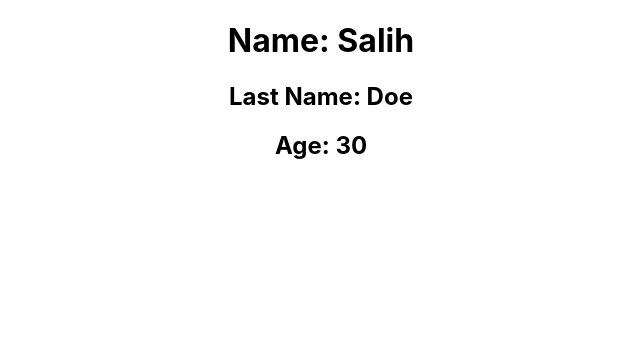
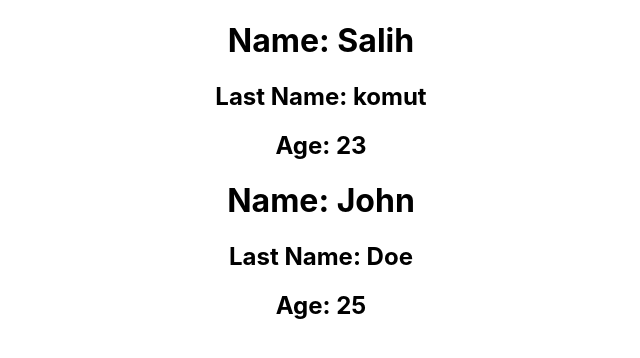
Before and after one commit to salih6141/MovieSearch, a React (Create React App) app: page / in a window 1280 px wide. Shown: the top 358 px of the page, without its empty margins (319-959 px from the left). Built offline with nearby package versions, Linux system fonts and the light colour scheme.

Commit message:
react components with props testing

```diff
--- a/src/App.js
+++ b/src/App.js
@@ -4,8 +4,8 @@ const Person = (props) => {
   return (
     <>
       <h1>Name: {props.name}</h1>
-      <h2>Last Name: Doe</h2>
-      <h2>Age: 30</h2>
+      <h2>Last Name: {props.lastName}</h2>
+      <h2>Age: {props.age}</h2>
     </>
   )
 }
@@ -13,7 +13,10 @@ const Person = (props) => {
 const App = () => {
   return (
     <div className="App">
-        <Person name={'Salih'}/>
+        <Person
+          name='Salih'
+          lastName='komut' age='23'/>
+        <Person name='John' lastName='Doe' age='25'/>
     </div>
   );
 }
```
